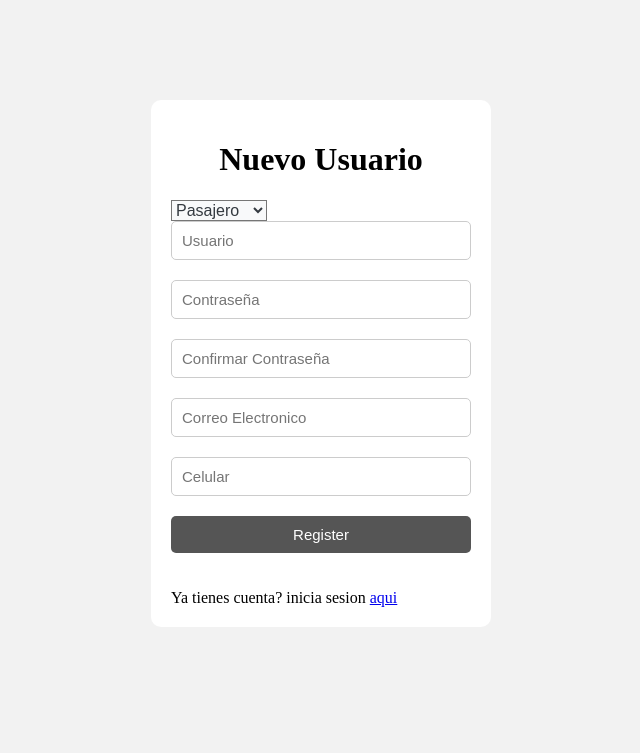
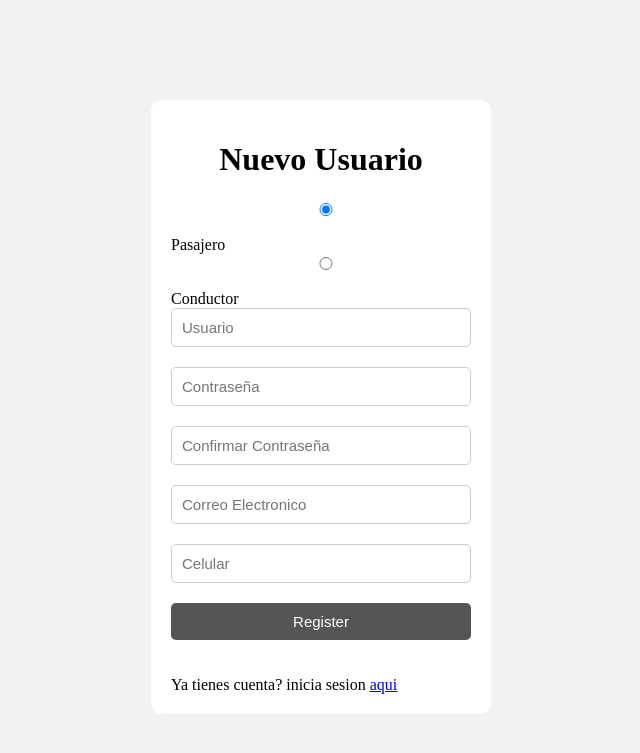
Before and after one commit to Ore19095/CarPool, a Django app: page /registry/ in a window 1280 px wide. Shown: the top 753 px of the page, without its empty margins (319-959 px from the left). Run offline with Django 4.2, Linux system fonts and the light colour scheme; parts of the project's set-up code (start-up, migrations or seed data) failed here and were passed over.

Commit message:
diosito nos ampare

```diff
--- a/login/templates/register.html
+++ b/login/templates/register.html
@@ -27,12 +27,15 @@
     <form action="/registry/" method="post">
         {% csrf_token %}
         <h1 style="text-align: center;">Nuevo Usuario</h1>
+
         <div id="user_type" style= 'block'>
-            <select name="type" id="type" style="background-color: #f8f9fa; color: #343a40; font-size: 16px;">
-                <option value="Pasajero">Pasajero</option>
-                <option value="Conductor">Conductor</option>
-            </select>
+            <input type="radio" id="pasajero" name="type" value="Pasajero" checked>
+            <label for="pasajero" style="display: inline-block; margin-right: 5px;">Pasajero</label>
+            <input type="radio" id="conductor" name="type" value="Conductor">
+            <label for="conductor" style="display: inline-block;">Conductor</label>
         </div>
+
+
         <input type="text" name="username" placeholder="Usuario" required>
         <input type="password" name="password" placeholder="Contraseña" required>
 
@@ -43,7 +46,6 @@
         <input type="tel" name="celphone" placeholder="Celular" required>
         <!--add a type of account button-->
 
-
         <div id="conductor-fields" style="display: none;">
             <input type="text" name="placa" placeholder="Placa" required>
             <input type="text" name="marca" placeholder="Marca" required>
@@ -53,17 +55,18 @@
         </div>
 
         <script>
-            const typeSelect = document.getElementById('type');
+            const conductorRadio = document.getElementById('conductor');
             const conductorFields = document.getElementById('conductor-fields');
 
-            typeSelect.addEventListener('change', () => {
-                if (typeSelect.value === 'Conductor') {
+            conductorRadio.addEventListener('change', () => {
+                if (conductorRadio.checked) {
                     conductorFields.style.display = 'block';
                 } else {
                     conductorFields.style.display = 'none';
                 }
             });
         </script>
+
 
         <input type="submit" value="Register">
         <!-- put optional message when passwords dont match-->
```
